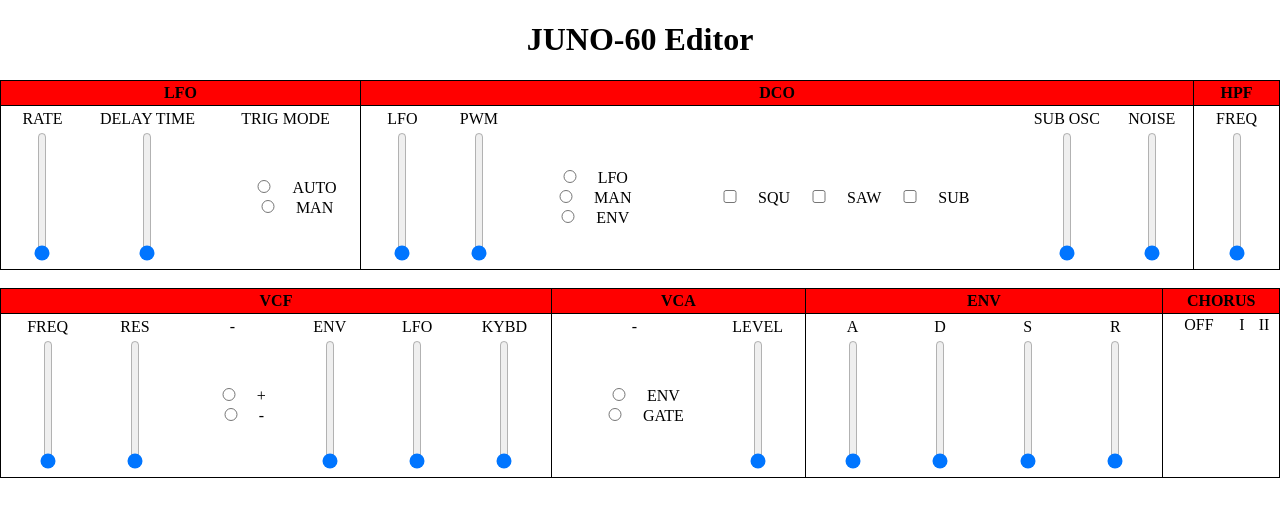
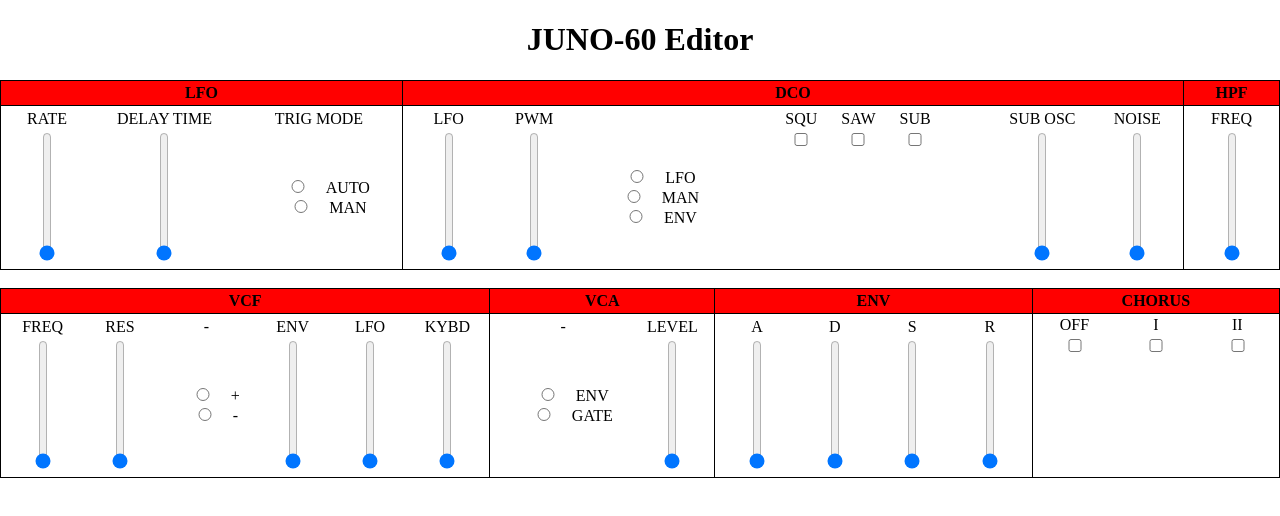
Before and after one commit to Ethan223/JUNO-60_Editor, a React (Create React App) app: page / in a window 1280 px wide. Shown: the top 516 px of the page. Built offline with nearby package versions, Linux system fonts and the light colour scheme.

Commit message:
Chorus toggle buttons, minor hardcoded styling

```diff
--- a/src/juno60/Juno60.tsx
+++ b/src/juno60/Juno60.tsx
@@ -1,5 +1,4 @@
 import React, { Component } from 'react';
-import logo from '../logo.png';
 import './Juno60.css'
 
 class Juno60 extends Component {
@@ -43,7 +42,7 @@
                                     <td>LFO</td>
                                     <td>PWM</td>
                                     <td></td>
-                                    <td></td>
+                                    <td>SQU&nbsp;&nbsp;&nbsp;&nbsp;&nbsp;&nbsp;SAW&nbsp;&nbsp;&nbsp;&nbsp;&nbsp;&nbsp;SUB</td>
                                     <td>SUB OSC</td>
                                     <td>NOISE</td>
                                 </tr>
@@ -59,10 +58,10 @@
                                         <input type="radio" name="pulseWidthMod" value="manual"></input>MAN<br></br>
                                         <input type="radio" name="pulseWidthMod" value="env"></input>ENV<br></br>
                                     </td>
-                                    <td>
-                                        <input type="checkbox"></input>SQU
-                                        <input type="checkbox"></input>SAW
-                                        <input type="checkbox"></input>SUB
+                                    <td className="chorus">
+                                        <input type="checkbox"></input>
+                                        <input type="checkbox"></input>
+                                        <input type="checkbox"></input>
                                     </td>
                                     <td>
                                         <input type="range" min="0" max="10" step="0.5" defaultValue="0"></input>
@@ -184,13 +183,13 @@
                                 </tr>
                                 <tr>
                                     <td>
-                                        {/* <mat-button-toggle></mat-button-toggle> */}
+                                        <input type="checkbox"></input>
                                     </td>
                                     <td>
-                                        {/* <mat-button-toggle></mat-button-toggle> */}
+                                        <input type="checkbox"></input>
                                     </td>
                                     <td>
-                                        {/* <mat-button-toggle></mat-button-toggle> */}
+                                        <input type="checkbox"></input>
                                     </td>
                                 </tr>
                             </table>
```
